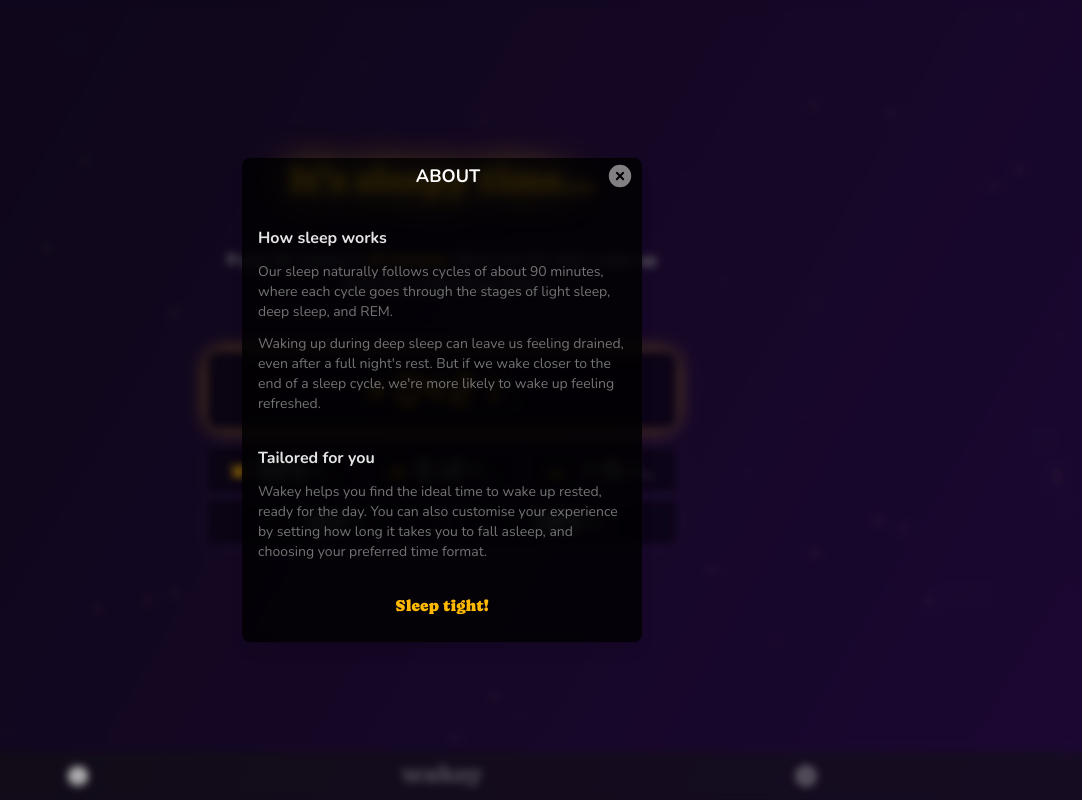
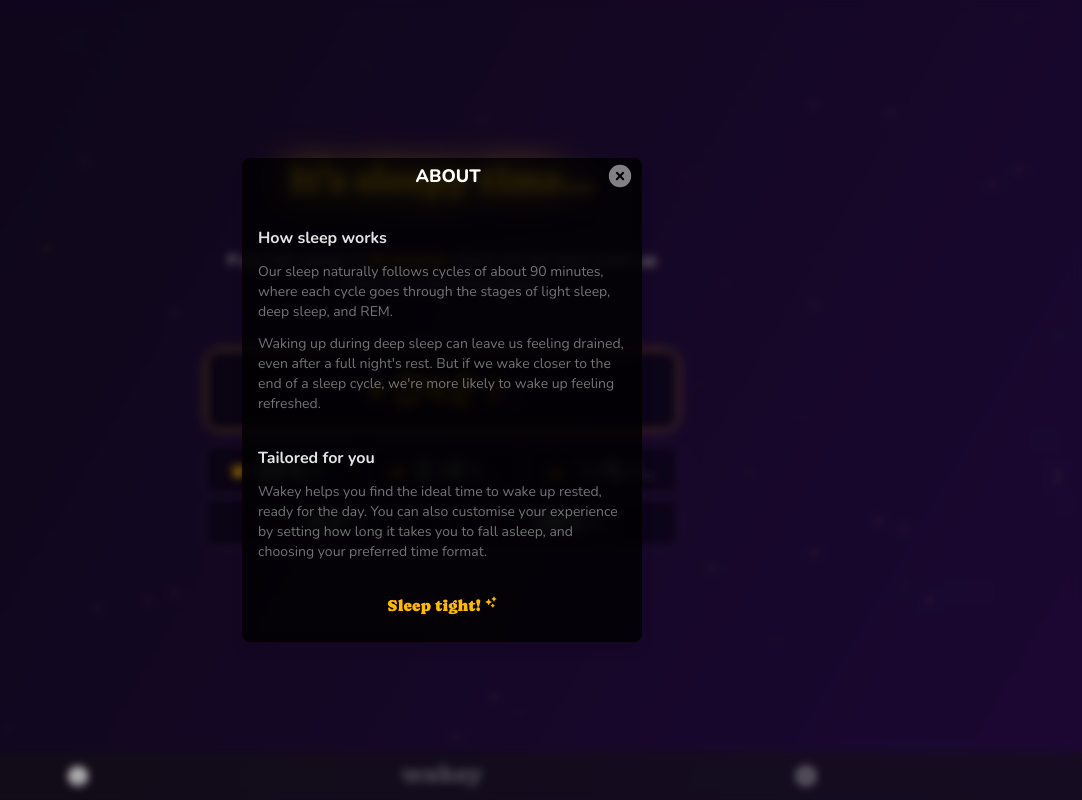
Before and after one commit to aronsantha/wakey, a React (Vite) app: page / in a window 1280 px wide. Both pictures are taken after a click on the button 276 px from the left and 776 px from the top of the page. Shown: the whole page, without its empty margins (198-1280 px from the left). Built offline with nearby package versions, Linux system fonts and the light colour scheme.

Commit message:
add spark icon, adjust glow

```diff
--- a/src/components/App.jsx
+++ b/src/components/App.jsx
@@ -4,6 +4,7 @@
 import {
   Cog6ToothIcon,
   InformationCircleIcon,
+  SparklesIcon,
 } from "@heroicons/react/20/solid";
 
 function App() {
@@ -130,9 +131,10 @@
         day. You can also customise your experience by setting how long it takes
         you to fall asleep, and choosing your preferred time format.
       </p>
-      <p className="font-caprasimo mt-8 text-center text-amber-400">
-        Sleep tight!
-      </p>
+      <div className="mt-8 flex items-center justify-center text-amber-400">
+        <p className="font-caprasimo">Sleep tight!</p>
+        <SparklesIcon className="ml-1 w-3 pb-2" />
+      </div>
     </div>
   );
 
@@ -208,7 +210,7 @@
               return (
                 <div
                   key={index}
-                  className="min-w-fit grow rounded-md bg-black/40 px-3 py-2 text-lg shadow-[0_0_20px_white]/5 backdrop-blur-sm first:mb-3 first:w-full first:rounded-xl first:py-5 first:text-3xl first:text-amber-400 first:shadow-[0_0_20px_#fec119]/50"
+                  className="min-w-fit grow rounded-md bg-black/40 px-3 py-2 text-lg shadow-[0_0_20px_white]/5 backdrop-blur-sm first:mb-3 first:w-full first:rounded-xl first:py-5 first:text-3xl first:text-amber-400 first:shadow-[0_0_10px_#fec119]/60"
                 >
                   <div className="flex h-lh flex-row items-center justify-center gap-x-3 gap-y-1">
                     <div
--- a/src/components/BaseModal.jsx
+++ b/src/components/BaseModal.jsx
@@ -24,7 +24,7 @@
               className="w-full max-w-[400px] overflow-clip rounded-lg bg-black/80 shadow-lg backdrop-blur-xs duration-100 data-[closed]:transform-[scale(98%)] data-[closed]:opacity-0"
             >
               <div className="flex items-center px-2 py-1">
-                <DialogTitle className="text-md grow px-1 text-center text-lg font-bold text-white capitalize">
+                <DialogTitle className="text-md grow px-1 text-center text-lg font-extrabold text-white capitalize">
                   {modalTitle}
                 </DialogTitle>
                 <CloseButton
```
